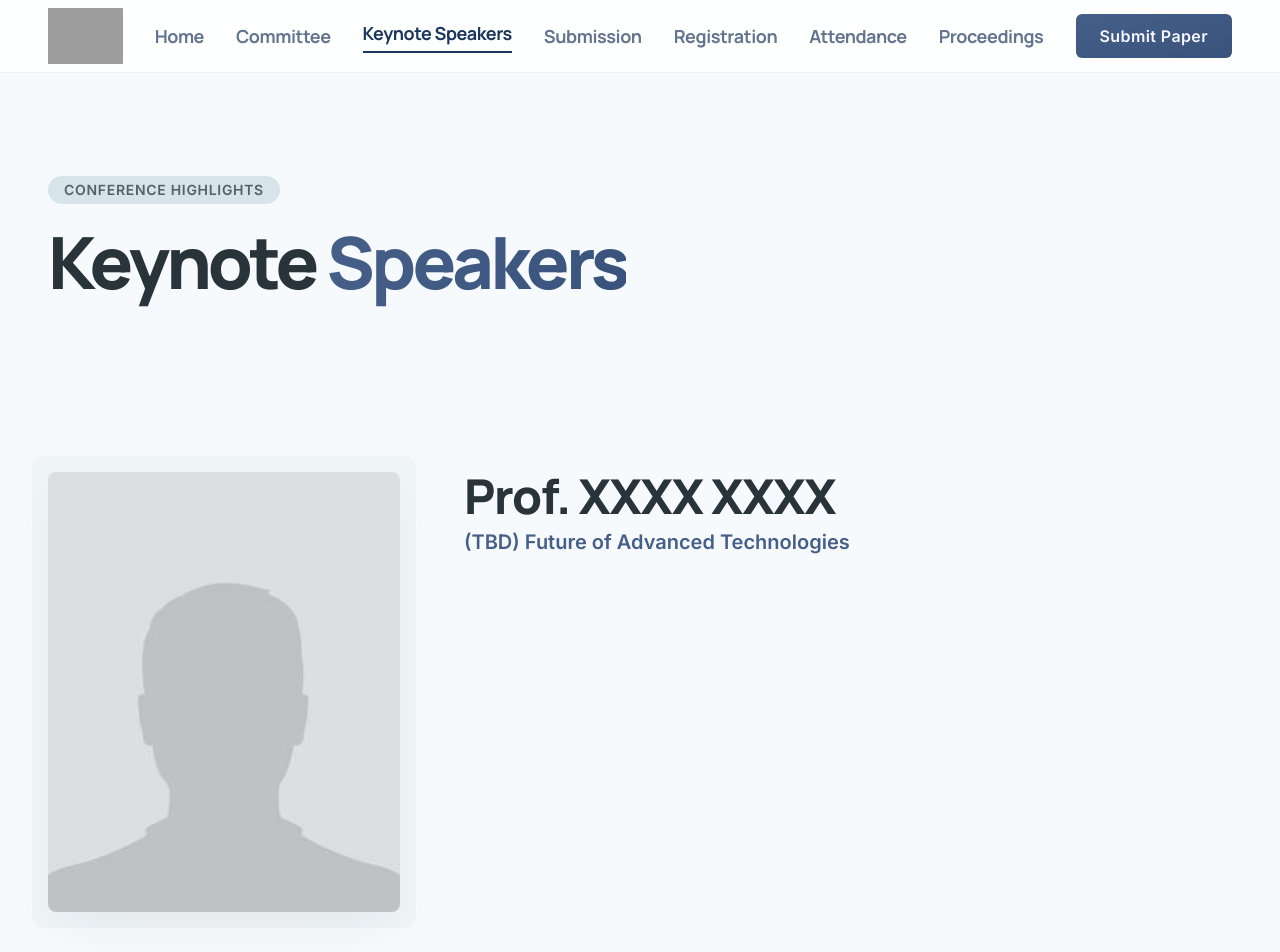
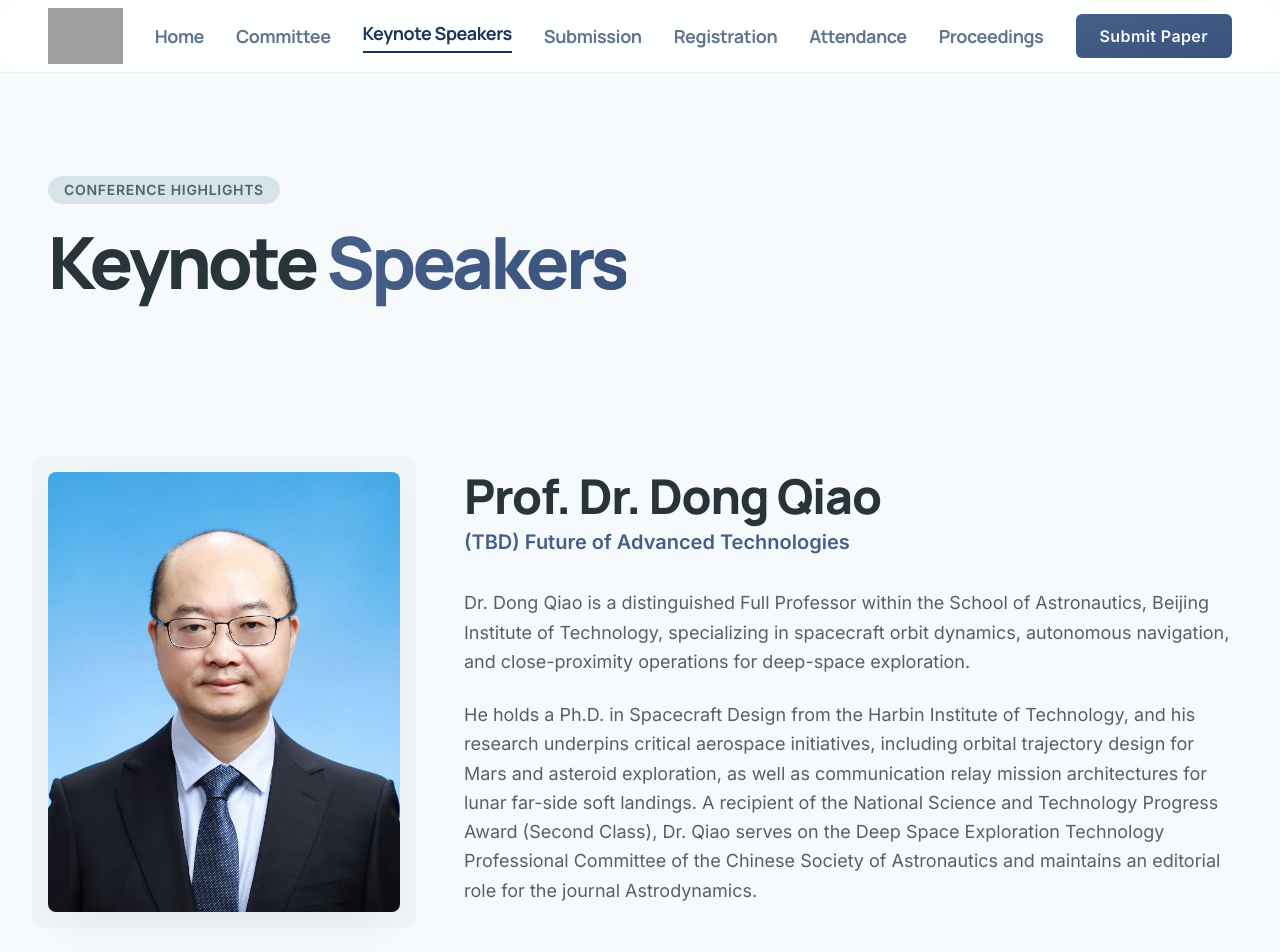
Before and after one commit to ascomlab/apase-web, a Next.js app: page /keynote-speakers in a window 1280 px wide. Shown: the top 952 px of the page. Built offline with nearby package versions, Linux system fonts and the light colour scheme; grey boxes are pictures that could not be loaded.

Commit message:
feat: add speaker

```diff
--- a/app/keynote-speakers/speakers.ts
+++ b/app/keynote-speakers/speakers.ts
@@ -13,17 +13,16 @@ export interface Speaker {
 export const speakers: Speaker[] = [
   {
     id: "speaker-1",
-    name: "Prof. XXXX XXXX",
+    name: "Prof. Dr. Dong Qiao",
     title: "Senior Research Director",
     subtitle: "(TBD) Future of Advanced Technologies",
-    image: "/images/keynote-speakers/profile-placeholder.jpg",
+    image: "/images/keynote-speakers/ProfDongQiao.jpg",
     imageAlt: "Professional portrait of a speaker",
     quote:
       "xLorem ipsum dolor sit amet, consectetur adipiscing elit. Sed do eiusmod tempor incididunt ut labore et dolore magna aliqua.",
     bio: [
-      /*
-      "Dr. Dong Qiao is a distinguished Full Professor within the School of Aerospace Engineering at the Beijing Institute of Technology, specializing in spacecraft orbit dynamics, autonomous navigation, and close-proximity operations for deep-space exploration. He holds a Ph.D. in Spacecraft Design from the Harbin Institute of Technology, and his research underpins critical aerospace initiatives, including orbital trajectory design for Mars and asteroid exploration, as well as communication relay mission architectures for lunar far-side soft landings. A recipient of the National Science and Technology Progress Award (Second Class), Dr. Qiao serves on the Deep Space Exploration Technology Professional Committee of the Chinese Society of Astronautics and maintains an editorial role for the journal Astrodynamics.",
-      */
+      "Dr. Dong Qiao is a distinguished Full Professor within the School of Astronautics, Beijing Institute of Technology, specializing in spacecraft orbit dynamics, autonomous navigation, and close-proximity operations for deep-space exploration.",
+      "He holds a Ph.D. in Spacecraft Design from the Harbin Institute of Technology, and his research underpins critical aerospace initiatives, including orbital trajectory design for Mars and asteroid exploration, as well as communication relay mission architectures for lunar far-side soft landings. A recipient of the National Science and Technology Progress Award (Second Class), Dr. Qiao serves on the Deep Space Exploration Technology Professional Committee of the Chinese Society of Astronautics and maintains an editorial role for the journal Astrodynamics.",
     ],
     abstract:
       "Lorem ipsum dolor sit amet, consectetur adipiscing elit, sed do eiusmod tempor incididunt ut labore et dolore magna aliqua. Ut enim ad minim veniam, quis nostrud exercitation ullamco laboris nisi ut aliquip ex ea commodo consequat.",
```
